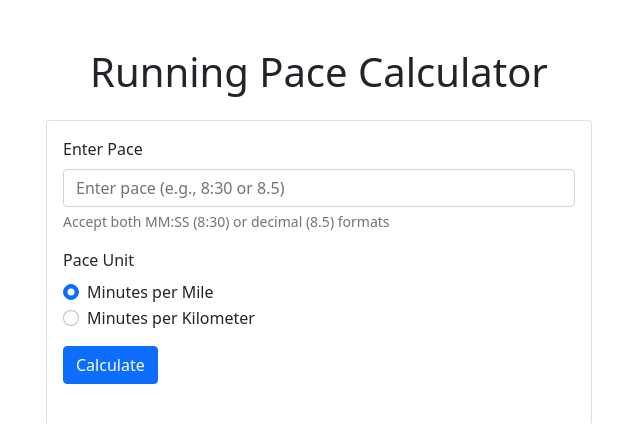
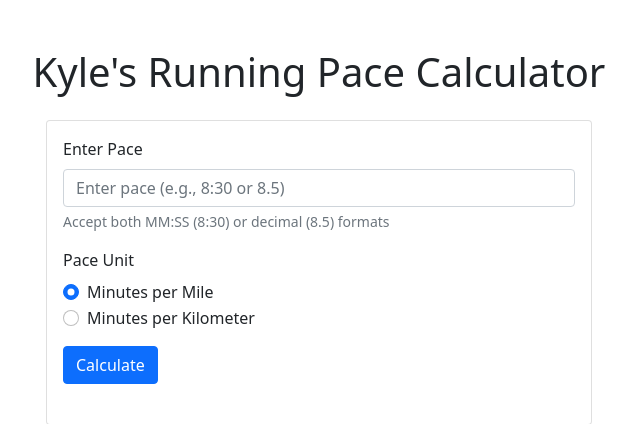
Before and after one commit to CloudZ04/devops-lab-project, a Flask app: page / in a window 1280 px wide. Shown: the top 424 px of the page, without its empty margins (321-961 px from the left). Run offline with Flask 3, Linux system fonts and the light colour scheme.

Commit message:
upfej si

```diff
--- a/flask-app/templates/index.html
+++ b/flask-app/templates/index.html
@@ -3,12 +3,12 @@
 <head>
     <meta charset="UTF-8">
     <meta name="viewport" content="width=device-width, initial-scale=1.0">
-    <title>Running Pace Calculator</title>
+    <title>Kyle's Running Pace Calculator</title>
     <link href="https://cdn.jsdelivr.net/npm/bootstrap@5.1.3/dist/css/bootstrap.min.css" rel="stylesheet">
 </head>
 <body>
     <div class="container py-5">
-        <h1 class="text-center mb-4">Running Pace Calculator</h1>
+        <h1 class="text-center mb-4">Kyle's Running Pace Calculator</h1>
 
         <div class="row justify-content-center">
             <div class="col-md-6">
```
Also changed, not shown: 1 other file.
